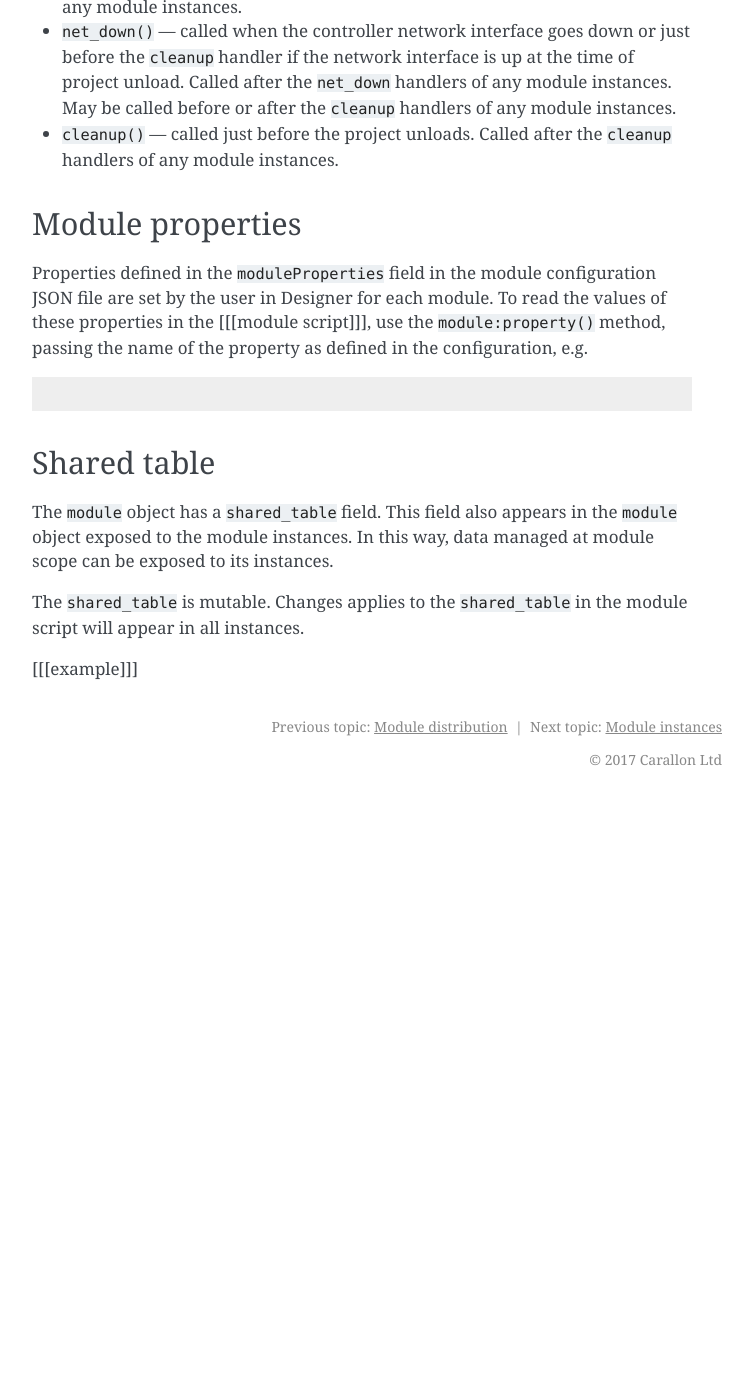
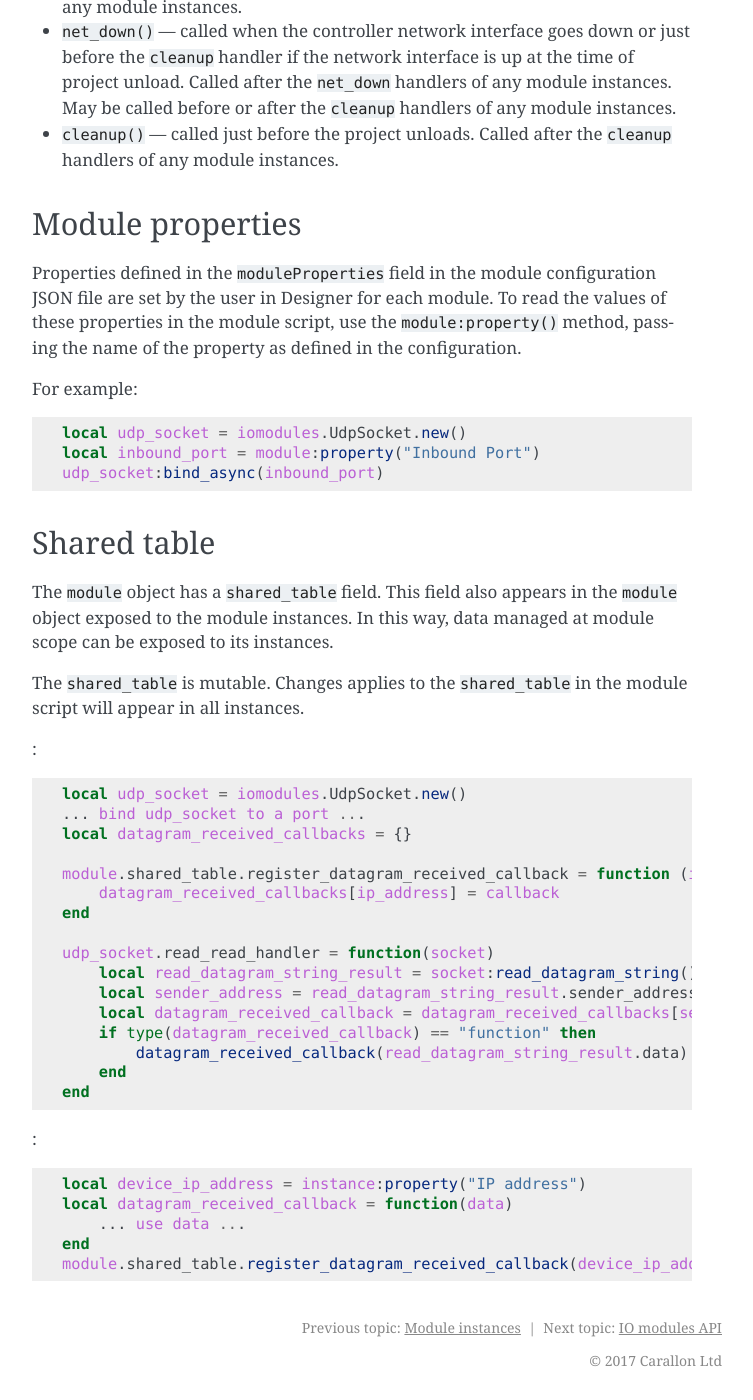
Before and after one commit to carallon/io-module-developer-guide, a Sphinx documentation site: the page built from source/guide/modules.rst, in a window 1280 px wide and 1400 px high, scrolled down 958 px. Shown: the whole window, without its empty margins (388-1141 px from the left). Built offline with Sphinx 7.4.7, drawn with Linux system fonts in a browser that asks for light colours; before the commit the page ends 1757 px from its top, so only the background shows below that; some of the changed text lies outside the part shown.

Commit message:
Practical example of module script use

```diff
--- a/source/guide/modules.rst
+++ b/source/guide/modules.rst
@@ -1,4 +1,4 @@
-Module Scripts
+Module scripts
 ##############
 
 If the optional ``moduleMain`` property in the ``package.json`` file is specified, it refers to the module script. The module script is always run before instance scripts, and only once for each module. The global table resulting from running the module script is referred to as the module sandbox. Variables in the module sandbox are not visible to instance sandboxes, except by assigning them to the ``shared_table`` described below.
@@ -25,9 +25,15 @@ You may define functions to run at key points in a module's lifetime. These mirr
 Module properties
 =================
 
-Properties defined in the ``moduleProperties`` field in the module configuration JSON file are set by the user in Designer for each module. To read the values of these properties in the [[[module script]]], use the ``module:property()`` method, passing the name of the property as defined in the configuration, e.g.
+Properties defined in the ``moduleProperties`` field in the module configuration JSON file are set by the user in Designer for each module. To read the values of these properties in the module script, use the ``module:property()`` method, passing the name of the property as defined in the configuration.
+
+For example:
 
 .. code-block:: lua
+
+    local udp_socket = iomodules.UdpSocket.new()
+    local inbound_port = module:property("Inbound Port")
+    udp_socket:bind_async(inbound_port)
 
 Shared table
 ============
@@ -36,4 +42,33 @@ The ``module`` object has a ``shared_table`` field. This field also appears in t
 
 The ``shared_table`` is mutable. Changes applies to the ``shared_table`` in the module script will appear in all instances.
 
-[[[example]]]
+:
+
+.. code-block:: lua
+
+    local udp_socket = iomodules.UdpSocket.new()
+    ... bind udp_socket to a port ...
+    local datagram_received_callbacks = {}
+
+    module.shared_table.register_datagram_received_callback = function (ip_address, callback)
+        datagram_received_callbacks[ip_address] = callback
+    end
+
+    udp_socket.read_read_handler = function(socket)
+        local read_datagram_string_result = socket:read_datagram_string()
+        local sender_address = read_datagram_string_result.sender_address
+        local datagram_received_callback = datagram_received_callbacks[sender_address]
+        if type(datagram_received_callback) == "function" then
+            datagram_received_callback(read_datagram_string_result.data)
+        end
+    end
+
+:
+
+.. code-block:: lua
+
+    local device_ip_address = instance:property("IP address")
+    local datagram_received_callback = function(data)
+        ... use data ...
+    end
+    module.shared_table.register_datagram_received_callback(device_ip_address, datagram_received_callback)
--- a/source/index.rst
+++ b/source/index.rst
@@ -10,8 +10,8 @@ IO Module Developer Guide
    guide/getting-started
    guide/module-anatomy
    guide/module-distribution
+   guide/module-instances
    guide/modules
-   guide/module-instances
    guide/io-modules-api
    guide/controller-api
    api/gpio/digitalinput
```
